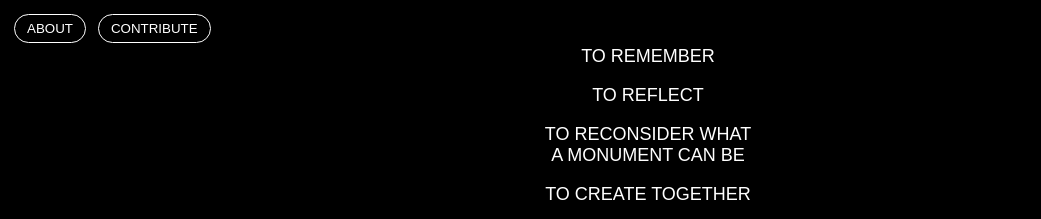
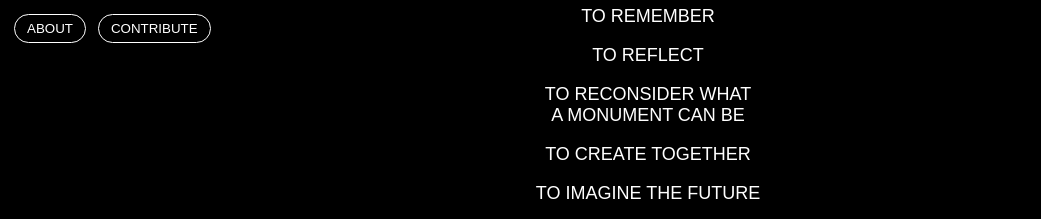
Before and after one commit to avgallen1949/emptypedestal, a website: page public/index.html in a window 1280 px wide. Shown: the top 219 px of the page, without its empty margins (0-1041 px from the left). Drawn offline with Linux system fonts and the light colour scheme.

Commit message:
Add files via upload

```diff
--- a/public/resources/index.css
+++ b/public/resources/index.css
@@ -107,7 +107,7 @@ a {
         text-align: center;
         position: absolute;
         width: 100%;
-        bottom: 50vh;
+        bottom: 55vh;
         z-index: -1;
     }
 
```
Also changed, not shown: public/archive.html (+1 -0 lines).
